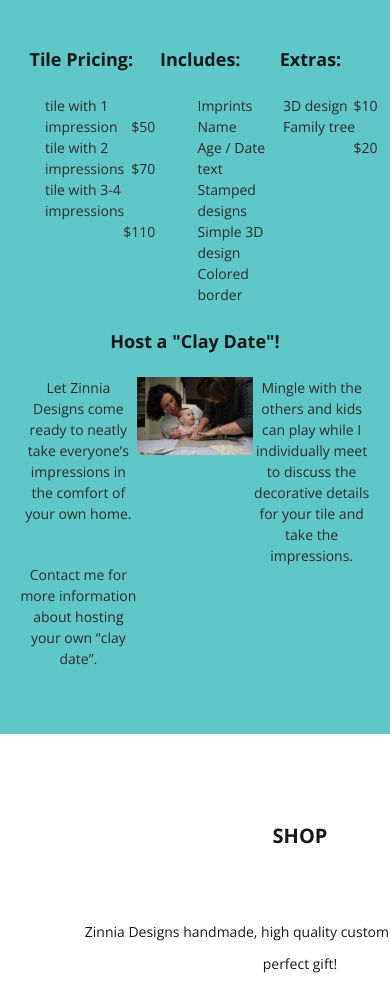
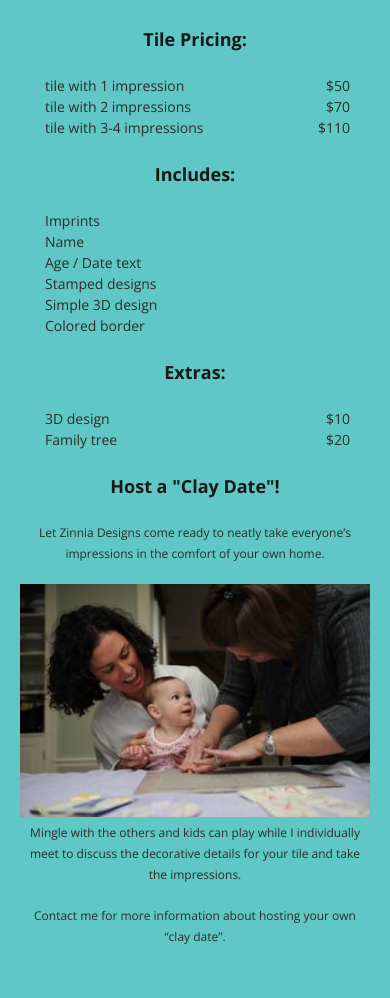
Before and after one commit to denniswhitney2000/ZinniaCeramics, a plain HTML site: page ZinniaCeramics/index.html in a window 390 px wide. Shown: the part 2567-3565 px from the top of the page. Drawn offline with nearby package versions, Linux system fonts and the light colour scheme; some packages are replaced by stand-ins of ours; a script that the page names is missing.

```diff
--- a/ZinniaCeramics/css/main.css
+++ b/ZinniaCeramics/css/main.css
@@ -188,10 +188,10 @@ nav .menu-trigger { background-color:#000; display:none; position:absolute; top:
 #imprints .imprints-content #fgwrapper { height:200px }
 #imprints .imprints-content #fgwrapper img { height:180px }
 #imprints .imprints-content .hideme { visibility:hidden }
-#imprints .imprints-content .price { float:right; }
+#imprints .imprints-content .price { float:right; margin-right: 10px;}
 #imprints .imprints-content .col { float:left; width:300px; }
 #imprints .imprints-content .col.alpha { float:left; padding-right:20px; width:50%; }
-#imprints .imprints-content .col.omega { float:left; width:50%; }
+#imprints .imprints-content .col.omega { float:left; padding-left:20px; width:50%; }
 #imprints .imprints-content .col p { text-align:left; padding-bottom:20px; }
 #imprints .imprints-sprite { position:absolute; z-index:1; font-family:Papyrus,fantasy; font-size:16px; font-style:normal; font-variant:normal; font-weight:500; line-height:20px; }
 #imprints .imprints-sprite.one { top:15%; left:3%; width:150px; }
@@ -264,19 +264,6 @@ nav .menu-trigger { background-color:#000; display:none; position:absolute; top:
 @media only screen and (max-width: 1024px) {
     nav .nav-wrap { width:100%; }
     #intro { background-attachment:scroll; }
-
-
-    /*
-    #shop .columns .col.image { overflow:hidden; }
-    #shop .columns .col.image .flex-wrap { position:relative; width:150%; }
-    #shop .columns .col.image .flex-wrap .no-mob { display:none; }
-    #shop .columns .col.left { float:left; }
-    #shop .columns .col.left.image { padding-right:0; }
-    #shop .columns .col.left.content { padding:30px 60px 30px 40px; }
-    #shop .columns .col.right { float:right; }
-    #shop .columns .col.right.image { padding-left:0; }
-    #shop .columns .col.right.content { padding:30px 40px 30px 60px; }
-    */
 }
 
 @media only screen and (max-width: 720px) {
@@ -313,15 +300,26 @@ nav .menu-trigger { background-color:#000; display:none; position:absolute; top:
     #about .about-content .col.omega { padding:0 0 0 0; }
     #about .about-sprite { display:none; }
 
-
     #imprints .imprints-content { padding:45px 20px; margin:0; width:100%; }
     #imprints .imprints-content h3 { padding:20px 0 20px 0; width:100%; font-size:18px; font-weight:bold }
     #imprints .imprints-content .col { width:100%; }
     #imprints .imprints-content .col p { text-align:center; }
+
+/*
     #imprints .imprints-content .col.alpha { padding:10px 0 0 0; width:100%; display: -webkit-flex; display: flex }
     #imprints .imprints-content .col.alpha .left { width:35% }
     #imprints .imprints-content .col.alpha .middle { width:33% }
     #imprints .imprints-content .col.alpha .right { width:30% }
+*/
+
+    #imprints .imprints-content .col.alpha { float:none; padding-right:0px; width:100%; }
+
+    #imprints .imprints-content .col.alpha .left { width:50% }
+    #imprints .imprints-content .col.alpha .middle { width:50% }
+    #imprints .imprints-content .col.alpha .right { width:50% }
+
+
+
     #imprints .imprints-content .col.alpha li { margin:auto 10px auto 25px; width:90%; }
     #imprints .imprints-content .col.alpha .middle li { padding-left:30px }
     #imprints .imprints-content .col.omega { padding:0 0 0 0; width:100% }
@@ -354,3 +352,18 @@ nav .menu-trigger { background-color:#000; display:none; position:absolute; top:
     #contact .contact-buttons ul li { float:none; width:100% !important; }
     #contact .contact-buttons ul li a { background-size:100%; /* width:100px; height:100px; */ width:76px; height:76px; }
 }
+
+
+@media only screen and (max-width: 630px) {
+
+    #imprints .imprints-content .col.alpha .left { width:100%; }
+    #imprints .imprints-content .col.alpha .middle { width:100%; }
+    #imprints .imprints-content .col.alpha .middle li { padding-left:0px; }
+    #imprints .imprints-content .col.alpha .right { width:100%; }
+
+/*
+    #imprints .imprints-content .col.alpha #left { float: left; width: 90%; }
+    #imprints .imprints-content .col.alpha #middle { float: left; width: 90%; }
+    #imprints .imprints-content .col.alpha #right { float: left; width: 90%; }
+*/
+}
--- a/ZinniaCeramics/index.html
+++ b/ZinniaCeramics/index.html
@@ -164,18 +164,16 @@
 
             <div class="col omega">
                 <h3>Host a &quot;Clay Date&quot;!</h3>
-				<ul>
-					<li>
-						<ul>
-							<li>Let Zinnia Designs come ready to neatly take everyone’s impressions in the comfort of your own home.</li>
-							<li>Contact me for more information about hosting your own “clay date”.</li>
-						</ul>
-					</li>
-					<li><img src="img/services2.jpg" class="claydate" alt="Clay date!" /></li>
-					<li>Mingle with the others and kids can play while I individually meet to discuss the decorative details for your tile and take the impressions.</li>
+                <div>
+                    <p>Let Zinnia Designs come ready to neatly take everyone’s impressions in the comfort of your own home.</p>
+                    <img src="img/services2.jpg" class="claydate" alt="Clay date!" />
 
+                </div>
+                <div>
+                    <p>Mingle with the others and kids can play while I individually meet to discuss the decorative details for your tile and take the impressions.</p>
+                    <p>Contact me for more information about hosting your own “clay date”.</p>
+                </div>
 
-				</ul>
             </div>
         </div>
 
@@ -291,7 +289,7 @@
 
     <footer id="footer" class="group">
         <div style="float:left; padding-left:50px; color:#fff">Copyright &copy; Zinnia Designs 2016.</div>
-		<div style="float:right; padding-right:50px;"><a href="mailto:denniswhitney2000@gmail.com" class="mailto" target="_blank" title="Website by Dennis Whitney">Website by Dennis Whitney</a></div>
+        <div style="float:right; padding-right:50px;"><a href="mailto:dennis@whitneyworks.net" class="mailto" target="_blank" title="Website by Dennis Whitney">Website by Dennis Whitney</a></div>
     </footer>
 
     <!-- Icon file locations -->
```
Also changed, not shown: ZinniaCeramics/js/zinnia.js (+5 -2 lines). Lines whose indentation alone changed are shown as unchanged.
